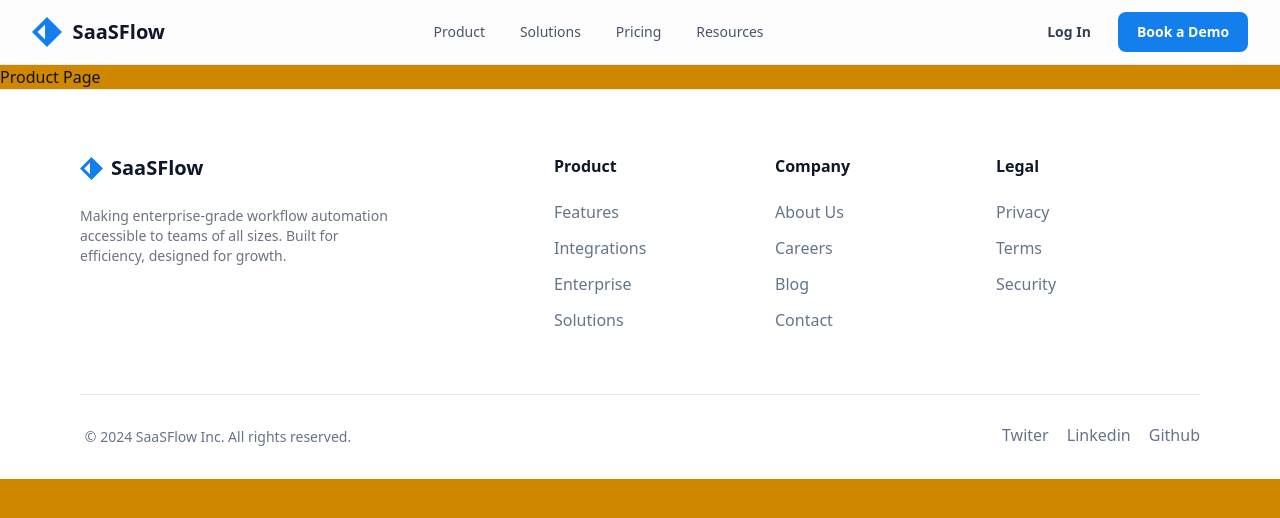
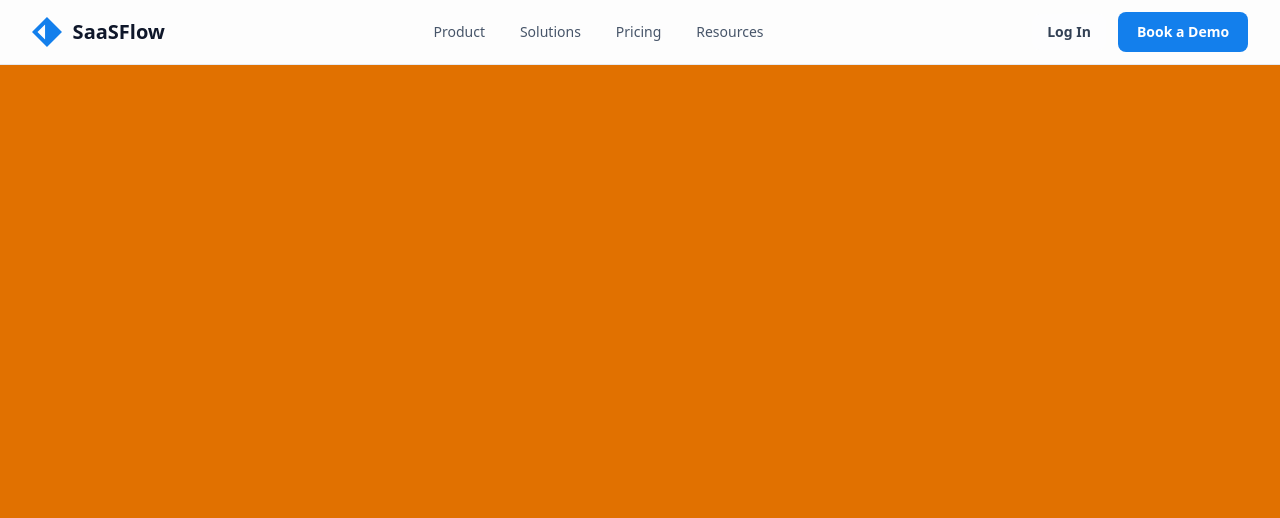
Before and after one commit to pan6603/my-company-site, a Next.js app: page /product in a window 1280 px wide. Shown: the top 518 px of the page. Built offline with nearby package versions, Linux system fonts and the light colour scheme.

Commit message:
Product 링크 이동

```diff
--- a/app/product/page.tsx
+++ b/app/product/page.tsx
@@ -5,7 +5,7 @@
 export default function ProductPage() {
     return (
         <>
-            <h1>Product Page</h1>
+            <div className="w-full max-w-[1440px] h-[5291px] bg-amber-600"></div>
         </>
     )
 }
--- a/components/layout/navbar/NavLinks.tsx
+++ b/components/layout/navbar/NavLinks.tsx
@@ -5,7 +5,7 @@ export default function NavLinks() {
     return (
         <>
             <div className="w-full max-w-[330px] h-[20px] flex justify-between items-center">
-                <Link href="" className="w-max h-[20px] text-[#475569] text-sm font-medium">Product</Link>
+                <Link href="/product" className="w-max h-[20px] text-[#475569] text-sm font-medium">Product</Link>
                 <Link href="" className="w-max h-[20px] text-[#475569] text-sm font-medium">Solutions</Link>
                 <Link href="" className="w-max h-[20px] text-[#475569] text-sm font-medium">Pricing</Link>
                 <Link href="" className="w-max h-[20px] text-[#475569] text-sm font-medium">Resources</Link>
```
